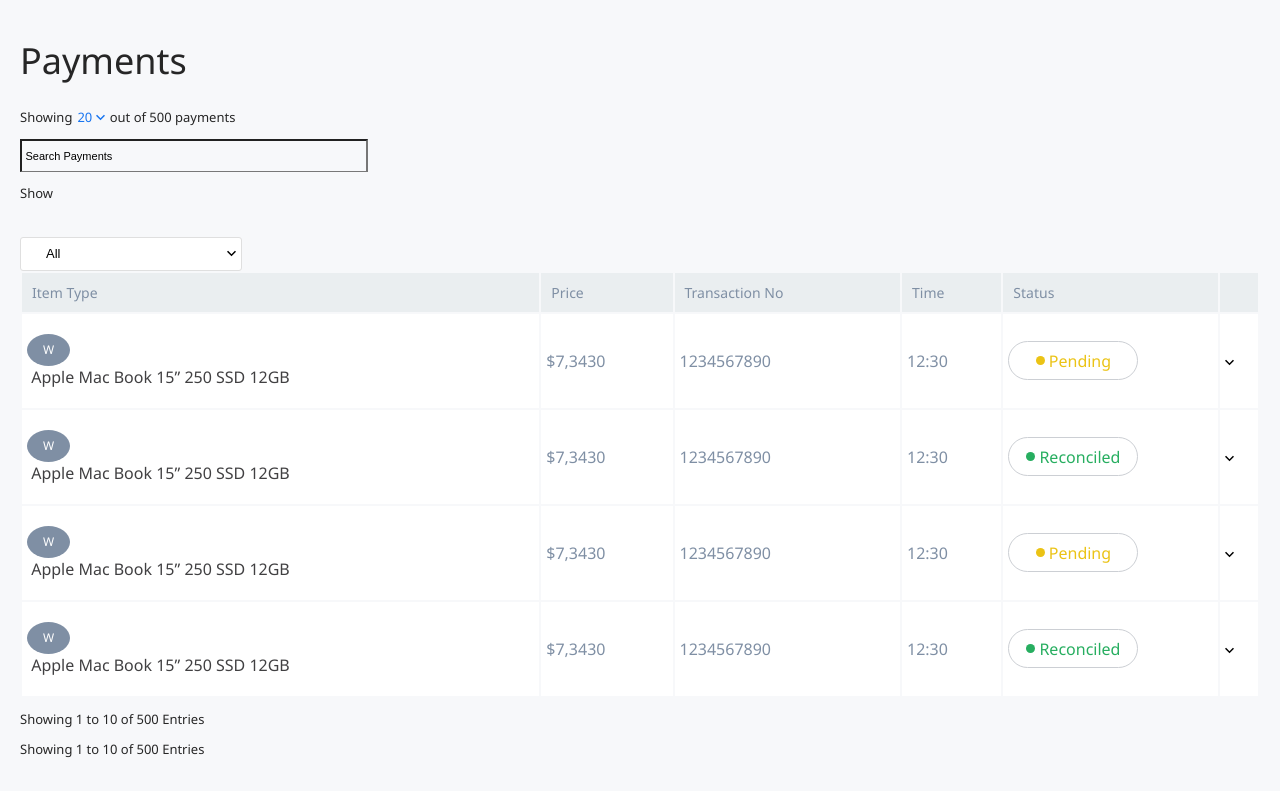
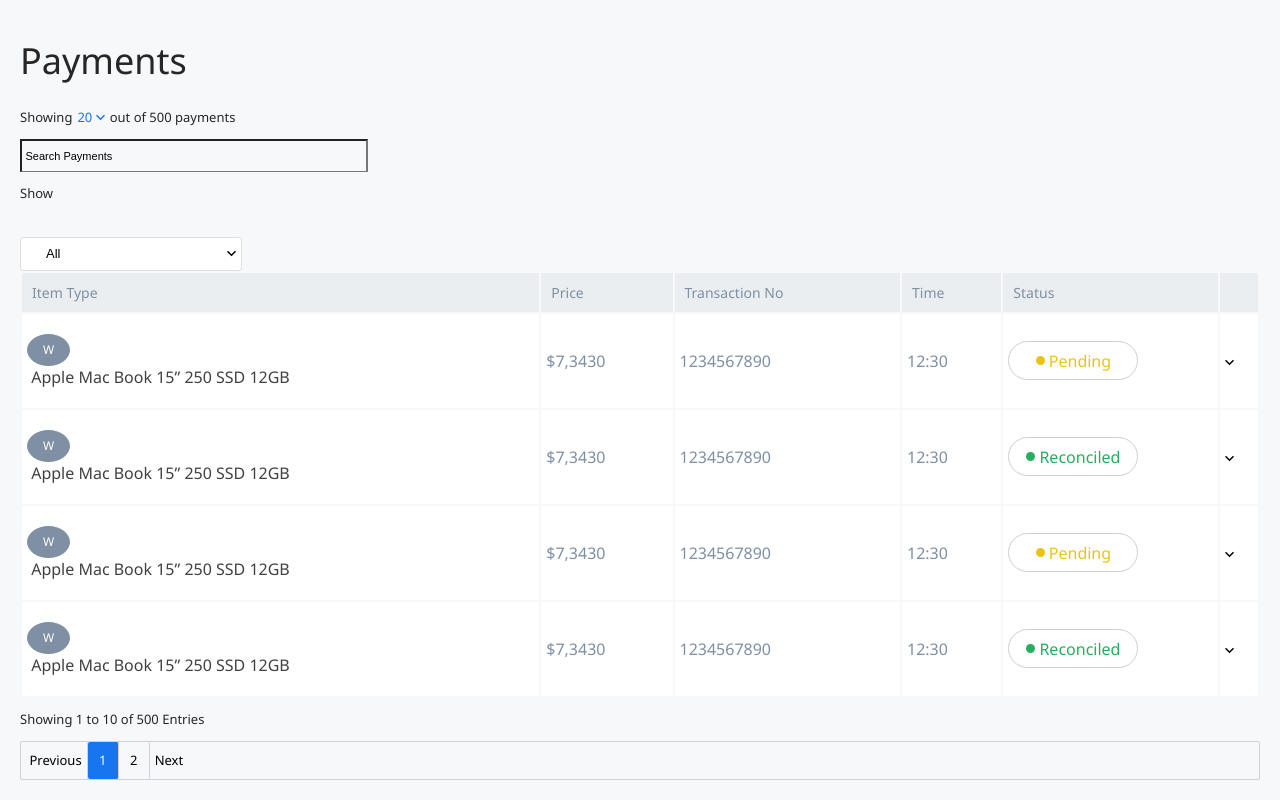
Before and after one commit to HassanBello/mintdashboard, a React (Create React App) app: page / in a window 1280 px wide. Shown: the part 1316-2116 px from the top of the page. Built offline with nearby package versions, Linux system fonts and the light colour scheme; the HTML template or start-up script is replaced by a standard one.

Commit message:
Pagination

```diff
--- a/src/components/dash/payment/payment.css.js
+++ b/src/components/dash/payment/payment.css.js
@@ -55,9 +55,9 @@
 color: ${props => {
         switch (props.color) {
             case "Pending":
-                return `#EBC315;;`;
+                return `#EBC315`;
             case "Reconciled":
-                return `#27AE60;`;
+                return `#27AE60`;
             default:
                 return "#27AE60";
         }
@@ -119,3 +119,45 @@
    color: black;
  }
 `
+export const PaginationItem = styled.div`
+padding: 10px 5px 10px 5px;
+border-right: 1px solid #CED0DA;
+box-sizing: border-box;
+text-align: center;
+border-radius: 2px;
+height: 100%;
+font-size: 13px;
+line-height: 17px;
+margin-top: auto;
+margin-bottom: auto;
+cursor: pointer;
+min-width: 31px;
+color:  ${props => {
+    switch (props.status) {
+        case "Active":
+            return `#FFF`;
+        default:
+            return "#000";
+    }
+}};
+background: ${props => {
+    switch (props.status) {
+        case "Active":
+            return `#1875F0`;
+        default:
+            return "inherit";
+    }
+}};
+&:nth-child(4) {
+    border-right: none;
+  }
+`
+export const PaginationWarpper = styled.div`
+padding: 0px 3.5px 0px 3.5px;
+border: 1px solid #CED0DA;
+box-sizing: border-box;
+border-radius: 2px;
+display: flex;
+flex-flow: row wrap;
+min-height: 30px;
+`
--- a/src/components/dash/payment/payment.js
+++ b/src/components/dash/payment/payment.js
@@ -91,7 +91,7 @@
                 </div>
             </div>
             <PaymentTable data={tableData} />
-            <div className="flex">
+            <div className="flex my-4">
                 <div className="w-1/2">
                     <Styles.PaymentSub>
                         Showing 1 to 10 of 500 Entries
@@ -99,9 +99,20 @@
                 </div>
                 <div className="w-1/2">
                     <div className="flex justify-end">
-                        <Styles.PaymentSub>
-                            Showing 1 to 10 of 500 Entries
-                </Styles.PaymentSub>
+                        <Styles.PaginationWarpper>
+                        <Styles.PaginationItem>
+                            Previous
+                        </Styles.PaginationItem>
+                        <Styles.PaginationItem status={'Active'} >
+                            1
+                        </Styles.PaginationItem>
+                        <Styles.PaginationItem>
+                            2
+                        </Styles.PaginationItem>
+                        <Styles.PaginationItem>
+                            Next
+                        </Styles.PaginationItem>
+                        </Styles.PaginationWarpper>
                     </div>
                 </div>
             </div>
```
